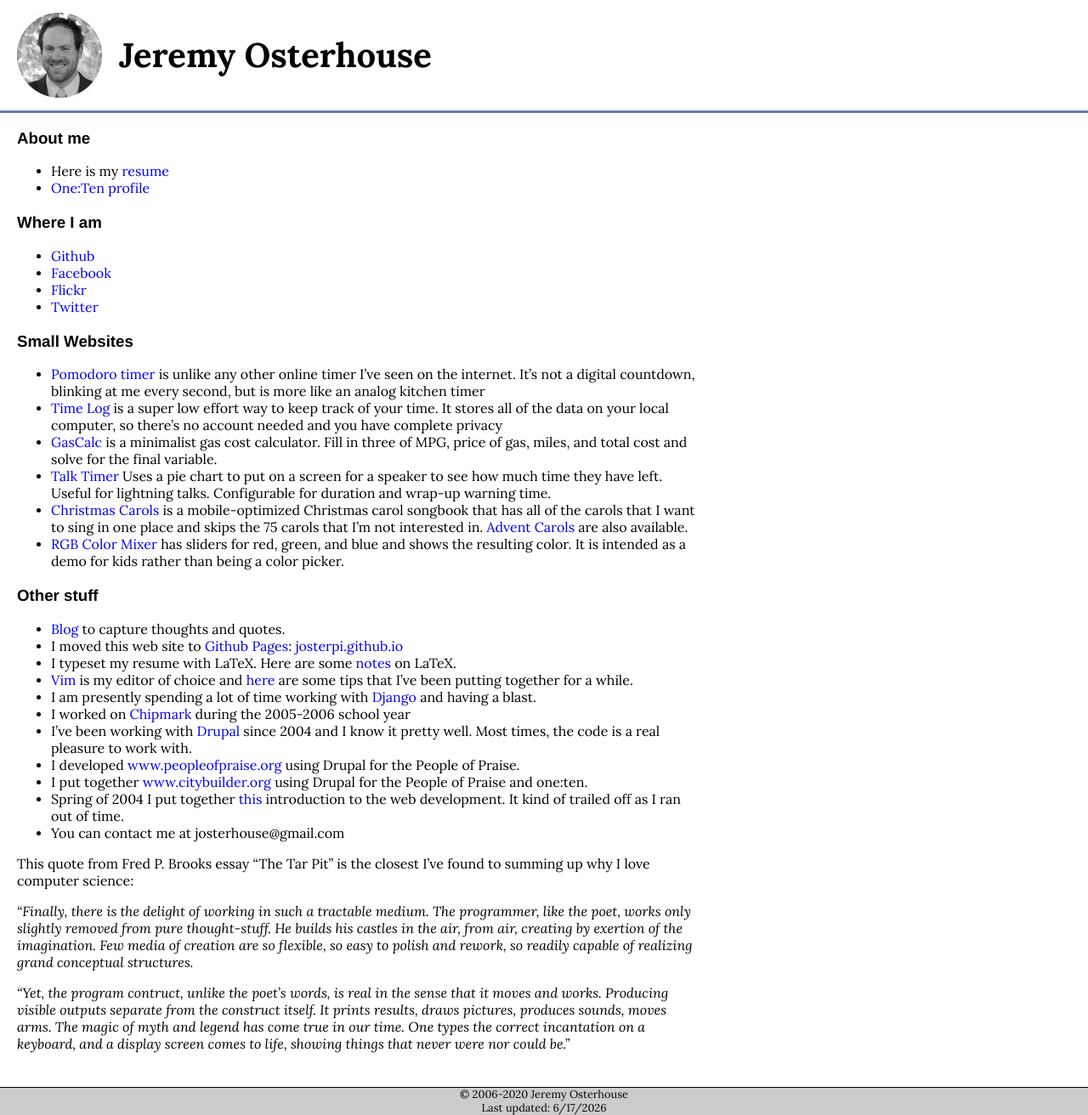
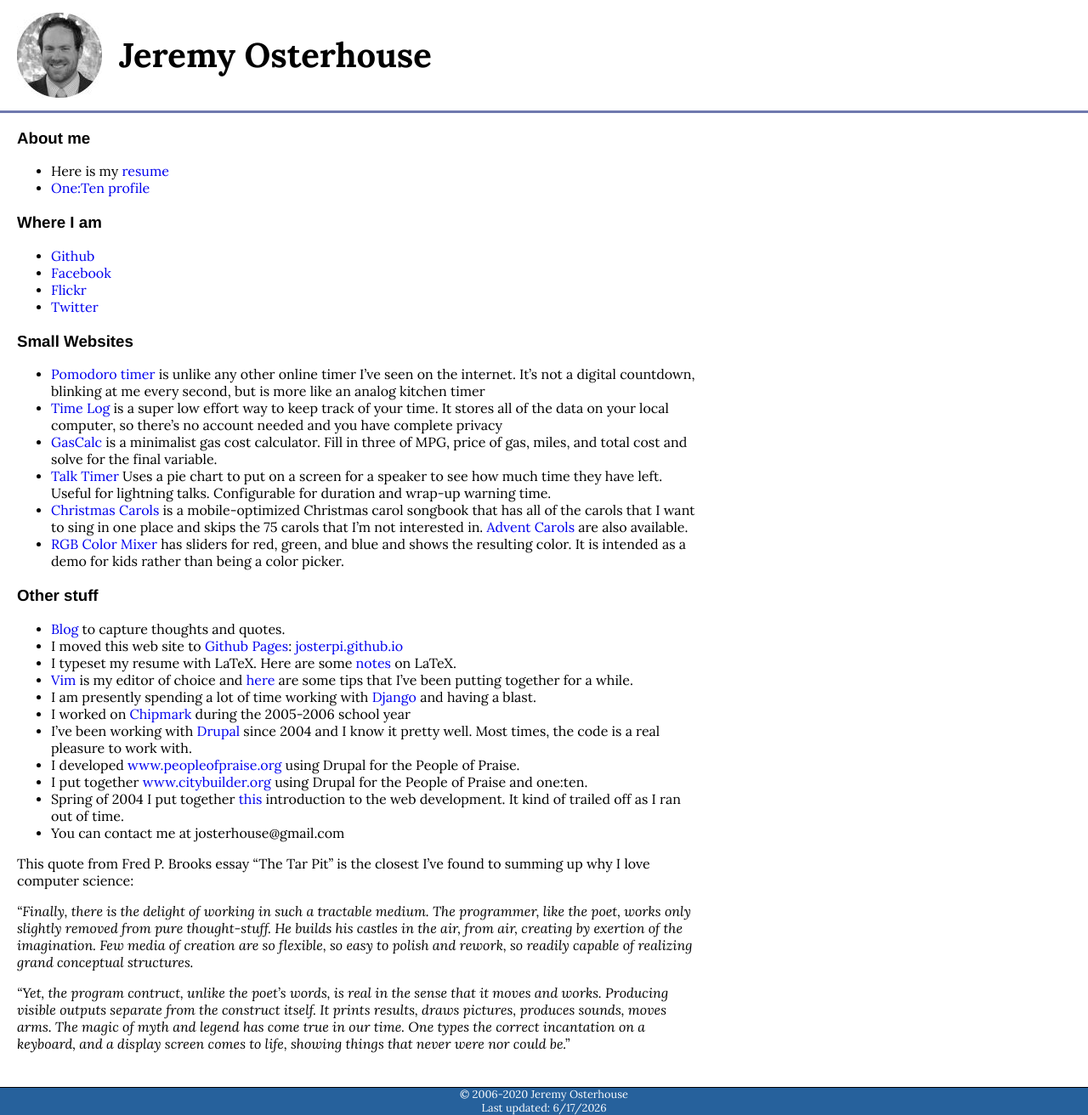
Before and after one commit to josterpi/josterpi.github.io, a Jekyll site: the page built from index.md, in a window 1280 px wide. Shown: the whole page at 85% size. Built offline with Jekyll 4.4.1, drawn with Linux system fonts in a browser that asks for light colours.

Commit message:
Make footer blue with white text

```diff
--- a/_sass/_layout.scss
+++ b/_sass/_layout.scss
@@ -35,7 +35,8 @@
  * Site footer
  */
 .site-footer {
-    background-color: #cccccc;
+    color: white;
+    background-color: #26619c;
     border-top: 1px solid #888;
     padding: ($spacing-unit / 2) 0;
     font-size: $small-font-size;
--- a/css/josterpi.css
+++ b/css/josterpi.css
@@ -102,7 +102,8 @@ a:hover {
 #footer {
     margin-right: auto;
     border-top: 1px solid black;
-    background-color: #ccc;
+    background-color: #26619c;
+    color: white;
     font-size: 0.8em;
     margin-top: 40px;
     text-align: center;
```
